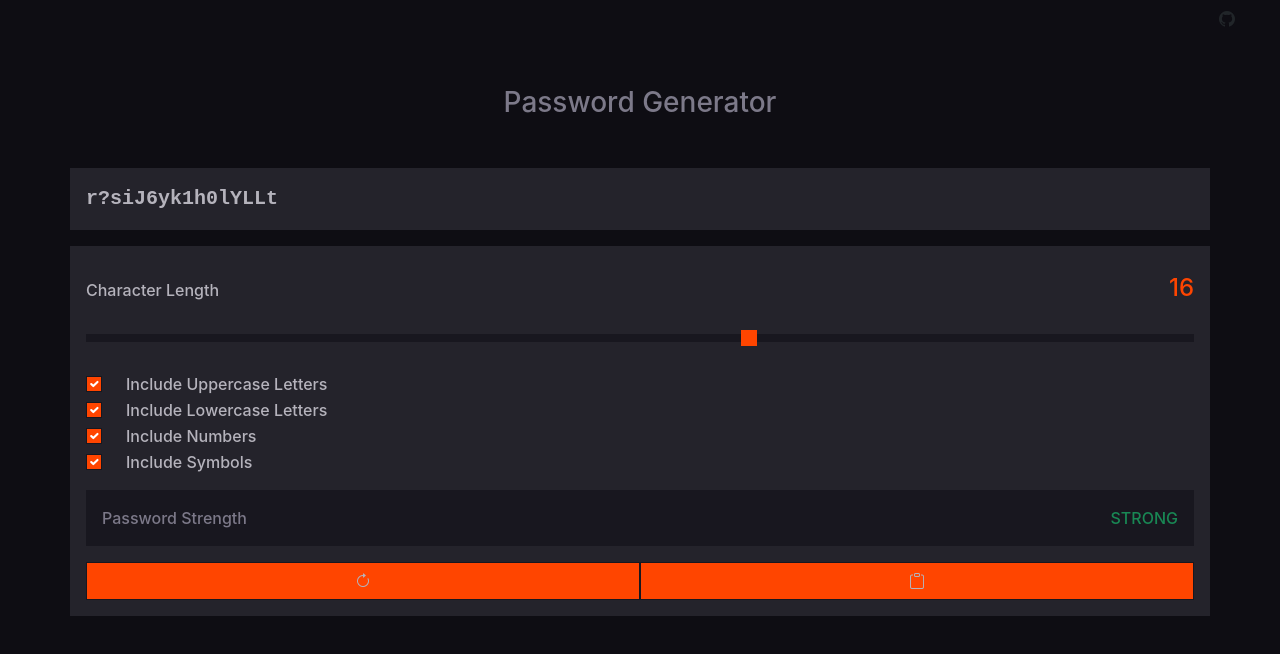
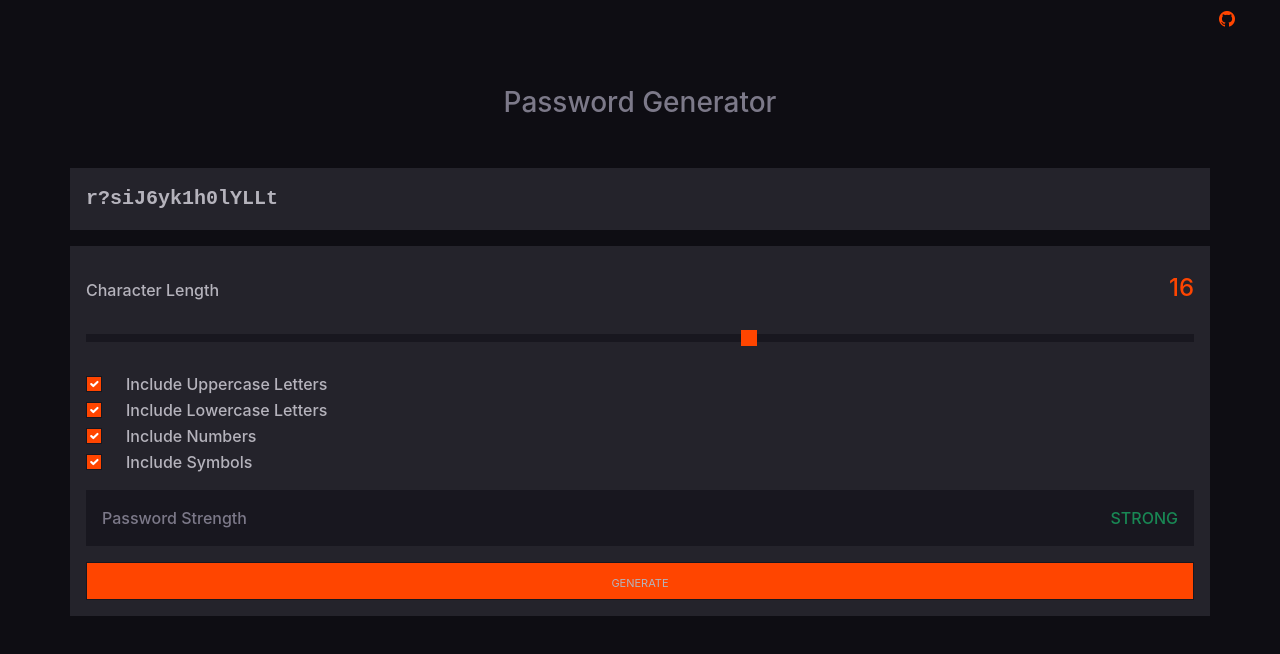
Before and after one commit to joelpeyton/password-generator, a React (Create React App) app: page / in a window 1280 px wide. Shown: the top 654 px of the page. Built offline with nearby package versions, Linux system fonts and the light colour scheme.

Commit message:
reintroduce generate button

```diff
--- a/src/components/App.js
+++ b/src/components/App.js
@@ -39,6 +39,26 @@ function App() {
 
     function handleSliderChange(e) {
         setCharLength(parseInt(e.target.value));
+    }
+
+    function handleCheckBoxChange(e) {
+        let checkbox = e.target.id;
+
+        if (checkbox === 'upper') {
+            setIncludeUpper(!includeUpper);
+        }
+        if (checkbox === 'lower') {
+            setIncludeLower(!includeLower);
+        }
+        if (checkbox === 'numbers') {
+            setIncludeNumbers(!includeNumbers);
+        }
+        if (checkbox === 'symbols') {
+            setIncludeSymbols(!includeSymbols);
+        }
+    }
+
+    function handleGenerateClick() {
         setPassword(
             generatePassword(
                 charLength,
@@ -61,23 +81,6 @@ function App() {
         setPasswordColour(getPasswordColour(passwordStrength));
     }
 
-    function handleCheckBoxChange(e) {
-        let checkbox = e.target.id;
-
-        if (checkbox === 'upper') {
-            setIncludeUpper(!includeUpper);
-        }
-        if (checkbox === 'lower') {
-            setIncludeLower(!includeLower);
-        }
-        if (checkbox === 'numbers') {
-            setIncludeNumbers(!includeNumbers);
-        }
-        if (checkbox === 'symbols') {
-            setIncludeSymbols(!includeSymbols);
-        }
-    }
-
     return (
         <>
             <Header />
@@ -94,6 +97,7 @@ function App() {
                 handleCheckBoxChange={handleCheckBoxChange}
                 passwordColor={passwordColour}
                 passwordStrength={passwordStrength}
+                handleGenerateClick={handleGenerateClick}
             />
         </>
     );
--- a/src/components/Controller.js
+++ b/src/components/Controller.js
@@ -7,7 +7,8 @@ function Controller({
     includeSymbols,
     handleCheckBoxChange,
     passwordColor,
-    passwordStrength
+    passwordStrength,
+    handleGenerateClick
 }) {
 
     return (
@@ -89,11 +90,8 @@ function Controller({
             </div>
 
             {/* Buttons */}
-            <button type="button" className="btn btn-buttons">
-                <i class="bi bi-arrow-clockwise"></i>
-            </button>
-            <button type="button" className="btn btn-buttons">
-                <i className="bi bi-clipboard"></i>
+            <button type="button" className="btn btn-generate" onClick={handleGenerateClick}>
+                generate
             </button>
         </div>
     );
--- a/src/css/index.css
+++ b/src/css/index.css
@@ -33,6 +33,11 @@ h3 {
     font-family: monospace;
     font-weight: 800;
     font-size: 1.25rem;
+}
+
+i {
+    float: right;
+    color: orangered;
 }
 
 /* Controller component */
@@ -114,10 +119,10 @@ h3 {
     float: right;
 }
 
-/* Refresh & copy buttons */
+/* Generate button */
 
-.btn-buttons {
-    width: 50%;
+.btn-generate {
+    width: 100%;
     color: #b5b3bc;
     font-variant: small-caps;
     background-color: orangered;
@@ -125,6 +130,6 @@ h3 {
     border-radius: 0;
 }
 
-.btn-buttons:hover {
+.btn-generate:hover {
     background-color: rgba(255, 69, 0, .4);
 }
```
